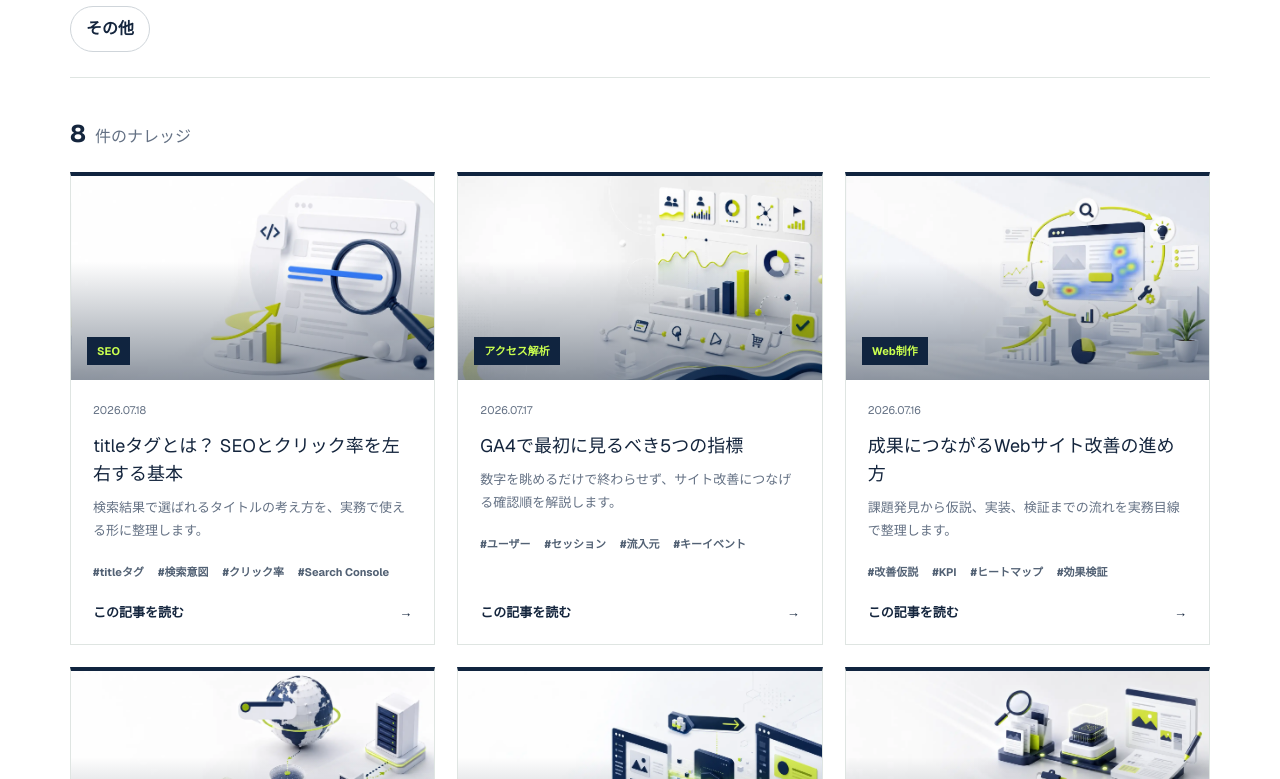
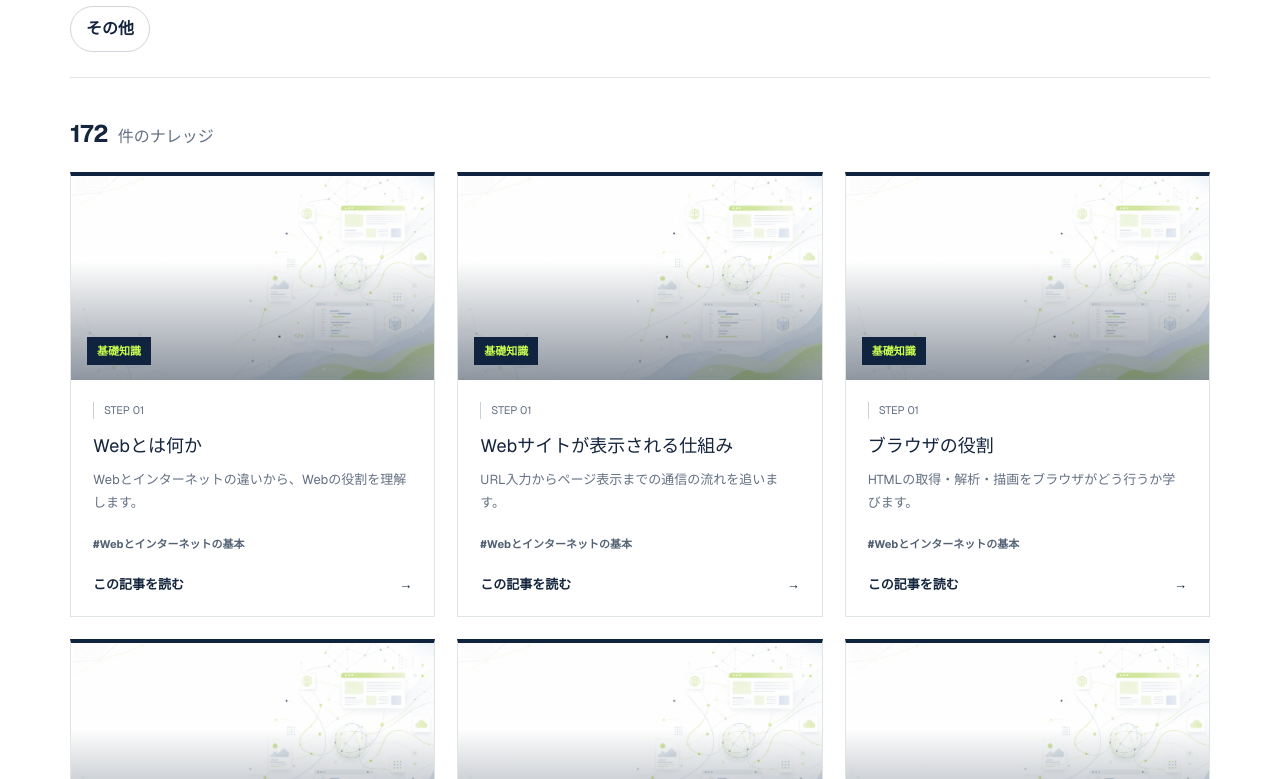
Before and after one commit to oka-wani/web-direction-lab, a Next.js app: page /knowledge in a window 1280 px wide. Shown: the part 1681-2460 px from the top of the page. Built offline with nearby package versions, Linux system fonts and the light colour scheme.

Commit message:
Refine columns and knowledge library

```diff
--- a/app/articles/ArticlesList.tsx
+++ b/app/articles/ArticlesList.tsx
@@ -2,6 +2,26 @@
 
 import { useEffect, useMemo, useState } from "react";
 import { articleItems, categories, matchesCategory } from "./article-data";
+import { getAllGuideArticles } from "../guide/guide-data";
+
+const foundationItems = getAllGuideArticles().map(({ step, article, href, slug }) => ({
+  slug: `${step.slug}-${slug}`,
+  category: "基礎知識",
+  date: `STEP ${step.number}`,
+  title: article.title,
+  description: article.summary,
+  level: "基礎",
+  minutes: 6,
+  image: "/images/web-guide-hero.webp",
+  tags: [step.title],
+  type: "website" as const,
+  href,
+}));
+
+const knowledgeItems = [
+  ...foundationItems,
+  ...articleItems.map((article) => ({ ...article, href: `/articles/${article.slug}` })),
+];
 
 export default function ArticlesList() {
   const [category, setCategory] = useState("すべて");
@@ -13,8 +33,8 @@ export default function ArticlesList() {
       return () => window.clearTimeout(timer);
     }
   }, []);
-  const shown = useMemo(() => articleItems.filter((article) =>
-    matchesCategory(article, category) &&
+  const shown = useMemo(() => knowledgeItems.filter((article) =>
+    (article.category === "基礎知識" ? category === "すべて" || category === "基礎知識" : matchesCategory(article, category)) &&
     (article.title + article.description + article.category).toLowerCase().includes(query.toLowerCase())
   ), [category, query]);
   return <>
@@ -24,8 +44,8 @@ export default function ArticlesList() {
     </div>
     <p className="result-count"><b>{shown.length}</b> 件のナレッジ</p>
     <div className="archive-grid">{shown.map((article) => <article className="archive-card" key={article.slug}>
-      <a className="archive-visual archive-visual--image" href={`/articles/${article.slug}`} aria-label={`${article.title}を読む`} style={{ backgroundImage:`url(${article.image ?? "/images/web-knowledge-hero-v2.webp"})` }}><span>{article.category}</span></a>
-      <div className="archive-body"><div className="archive-meta"><time>{article.date}</time></div><h2><a href={`/articles/${article.slug}`}>{article.title}</a></h2><p>{article.description}</p><ul className="archive-tags" aria-label="記事内の主な用語">{(article.tags ?? []).slice(0, 4).map((tag) => <li key={tag}>#{tag}</li>)}</ul><a className="text-link" href={`/articles/${article.slug}`}>この記事を読む <span>→</span></a></div>
+      <a className="archive-visual archive-visual--image" href={article.href} aria-label={`${article.title}を読む`} style={{ backgroundImage:`url(${article.image ?? "/images/web-knowledge-hero-v2.webp"})` }}><span>{article.category}</span></a>
+      <div className="archive-body"><div className="archive-meta"><span>{article.date}</span></div><h2><a href={article.href}>{article.title}</a></h2><p>{article.description}</p><ul className="archive-tags" aria-label="記事内の主な用語">{(article.tags ?? []).slice(0, 4).map((tag) => <li key={tag}>#{tag}</li>)}</ul><a className="text-link" href={article.href}>この記事を読む <span>→</span></a></div>
     </article>)}</div>
     {shown.length === 0 && <div className="empty-state"><b>該当する記事がありません</b><p>別のキーワードまたはカテゴリでお試しください。</p></div>}
   </>;
```
